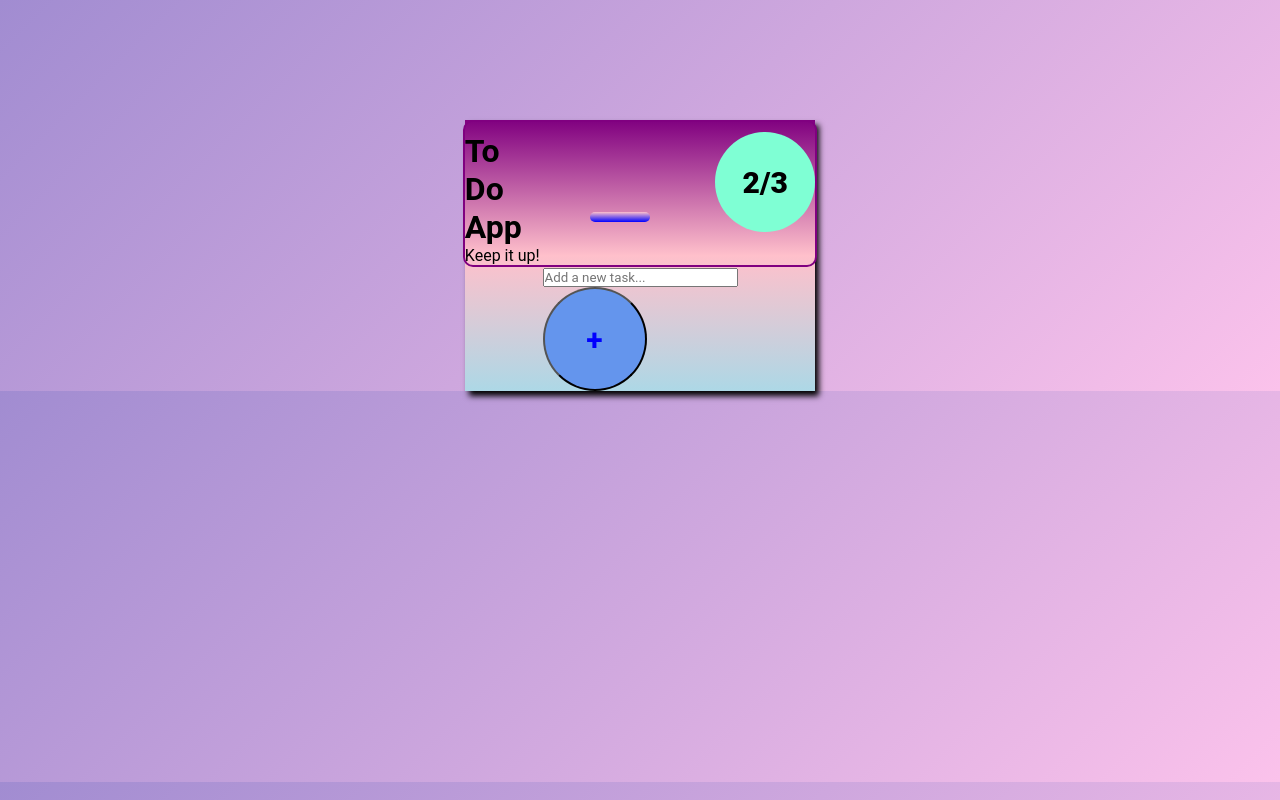
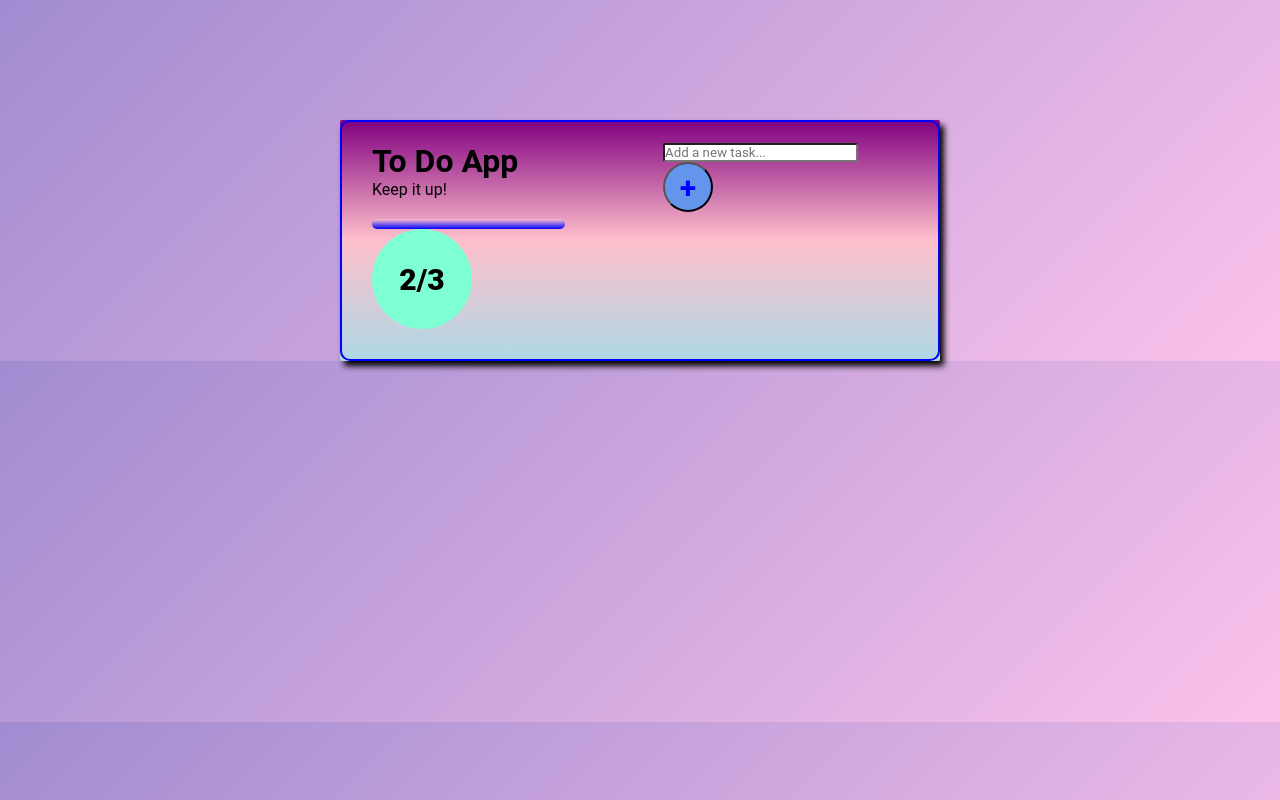
Before and after one commit to himani-data/WebApp-Work-Planner, a plain HTML site: page index.html in a window 1280 px wide. Drawn offline with Linux system fonts and the light colour scheme.

Commit message:
formatted

```diff
--- a/index.html
+++ b/index.html
@@ -11,25 +11,25 @@
     <div class="CONTAINER">
         <div class="statscont">
             <div class="details"><h1>To Do App</h1>
-            <p>Keep it up!</p></div>
+            <p>Keep it up!</p>
             <div id="progressBar"> <div id="progres"></div>
 
             </div>
             <div class="statnum">
-                <div id="number">2/3</div>
+                <p id="number">2/3</p>
             </div>
 
         </div>
 
 
         <form action="">
-            <input type="text" placeholder="Add a new task...">
+            <input type="text"  id="taskinput" placeholder="Add a new task...">
             <button id="newtask" type="submit">+</button>
         </form>
 
 <ul class="tasklist"></ul>
     </div>
-    <script src="./app.js"></script>
+    <script src="./script.js"></script>
 
 
         <!-- <div class="input-container">
--- a/script.js
+++ b/script.js
@@ -1,4 +1,18 @@
 let task=[];
-document.getElementById("newtask").addEventListener("click",function(e.preventDefault()){
 
-})
+const addtask=()=>{
+    const taskinput=document.getElementById('taskinput');
+    const text=taskinput.value.trim();
+if(text){
+    task.push({text:text,completed:false});
+}
+console.log(task);
+};
+
+
+document.getElementById("newtask").addEventListener("click",function(e){
+    e.preventDefault();
+    addtask();
+}
+
+);
--- a/style.css
+++ b/style.css
@@ -3,19 +3,21 @@
 *{
     margin:0;
     padding:0;
-    /* box-sizing: border-box; */
+    box-sizing: border-box;
+    border-radius: 2px;
     font-family: "Roboto", sans-serif;
 
 }
 body{
     /* background-color:blue; */
     background: linear-gradient(135deg, #a18cd1 0%, #fbc2eb 100%);
-/* background-attachment: fixed;
-height:100vh;*/
+
+ /* background-attachment: fixed;
+height:100vh;
 justify-content: center;
-/* align-items:center;*/
-display: flex;
-/* margin-left:20px; */
+ align-items:center;
+/* display: flex;  */
+
 
 }
 .CONTAINER{
@@ -24,21 +26,24 @@ display: flex;
     justify-content: center;
     align-items:center;
     margin-top: 120px;
-    margin:120px,auto 0 auto;
-    max-width: 500px;
+    margin:120px auto 0 auto;
+    max-width: 600px;
     background-color: #fbc2eb;
     height:auto;
     /* width:fit-content; */
-   background:linear-gradient(purple,pink,lightblue);
+    background:linear-gradient(purple,pink,lightblue);
     box-shadow: 4px 5px 6px;
+
+
+
 
 
 }
 .statscont{
-    padding:0px;
-    padding-top: 10px;
+    padding:30px;
+    padding-top: 20px;
     border-radius: 10px;
-    border:2px solid purple;
+    border:2px solid blue;
     display:flex;
     justify-content:space-between;
     gap:50px;
@@ -46,27 +51,7 @@ display: flex;
 
 }
 
-.details{
-    width:100%;
-}
 
-#progressBar{
-    width:100%;
-    height:10px;
-    background:linear-gradient(pink);
-    border-radius:5px ;
-    margin-top:80px;
-
-}
-
-#progres{
-    width: 80%;
-    height:10px;
-    background:linear-gradient(pink,blue);
-    border-radius: 10px;
-    transition:all 0.3s ease;
-
-}
 
 #number{
     width: 100px;
@@ -78,6 +63,29 @@ display: flex;
     justify-content: center;
     font-size: 30px;
     font-weight:900;
+}
+
+.details{
+    width:100%;
+}
+
+#progressBar{
+    width:100%;
+    height:10px;
+
+    background:linear-gradient(lightblue);
+    border-radius:5px ;
+    margin-top:20px;
+
+}
+
+#progres{
+    width: 80%;
+    height:10px;
+    background:linear-gradient(pink,blue);
+    border-radius: 10px;
+    transition:all 0.3s ease;
+
 }
 
 
@@ -109,7 +117,7 @@ display: flex;
 
 }
 button{
-padding: 50px;
+padding: 5px;
 width:50px;
 height: 50px;
 border-radius: 50%;
```
